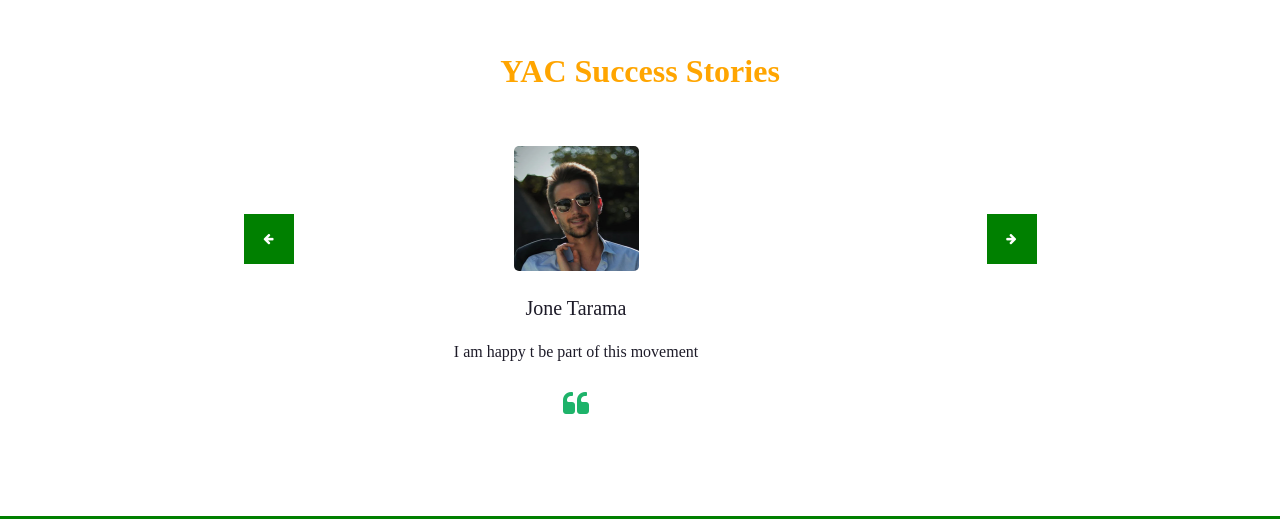
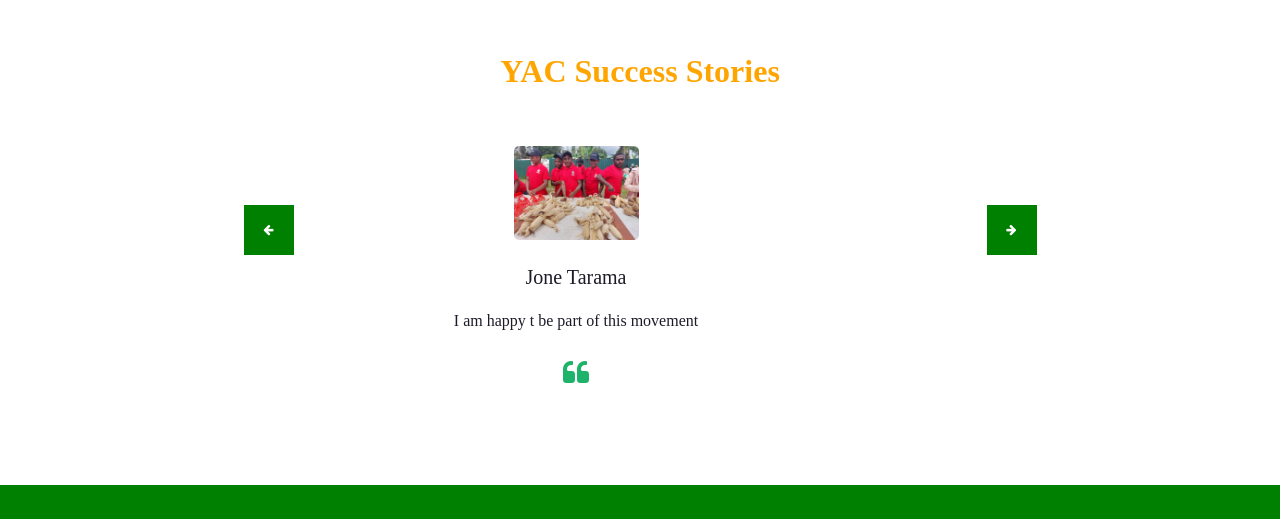
Before and after one commit to rardiva/yac, a plain HTML site: page index.html in a window 1280 px wide. Shown: the part 2934-3453 px from the top of the page. Drawn offline with nearby package versions, Linux system fonts and the light colour scheme; some packages are replaced by stand-ins of ours; a script that the page names is missing.

Commit message:
Update index.html

```diff
--- a/index.html
+++ b/index.html
@@ -331,7 +331,7 @@
               <div class="col-lg-7 col-md-9 mx-auto">
                 <div class="client_container ">
                   <div class="img-box">
-                    <img src="images/client.jpg" alt="">
+                    <img src="images/pic1.jpg" alt="">
                   </div>
                   <div class="detail-box">
                     <h5>
@@ -354,7 +354,7 @@
               <div class="col-lg-7 col-md-9 mx-auto">
                 <div class="client_container ">
                   <div class="img-box">
-                    <img src="images/client.jpg" alt="">
+                    <img src="images/pic1.jpg" alt="">
                   </div>
                   <div class="detail-box">
                     <h5>
```
